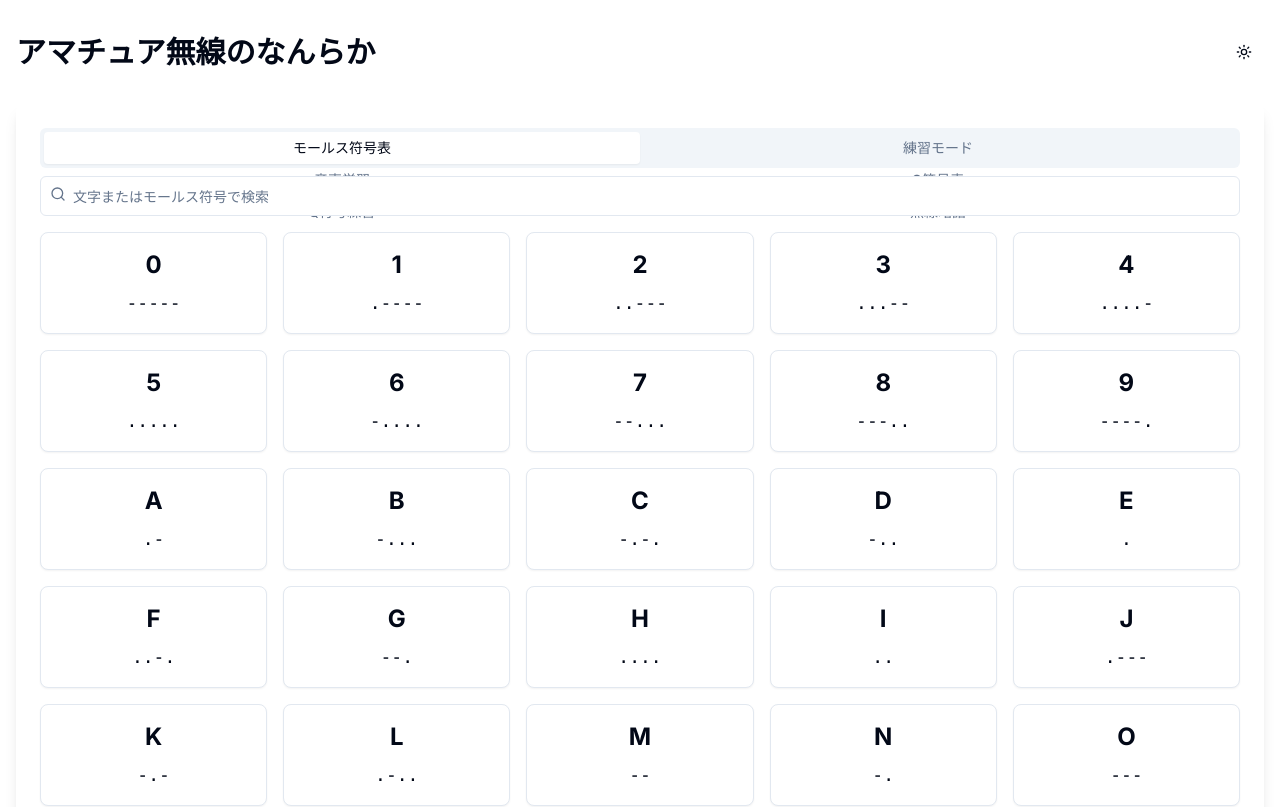
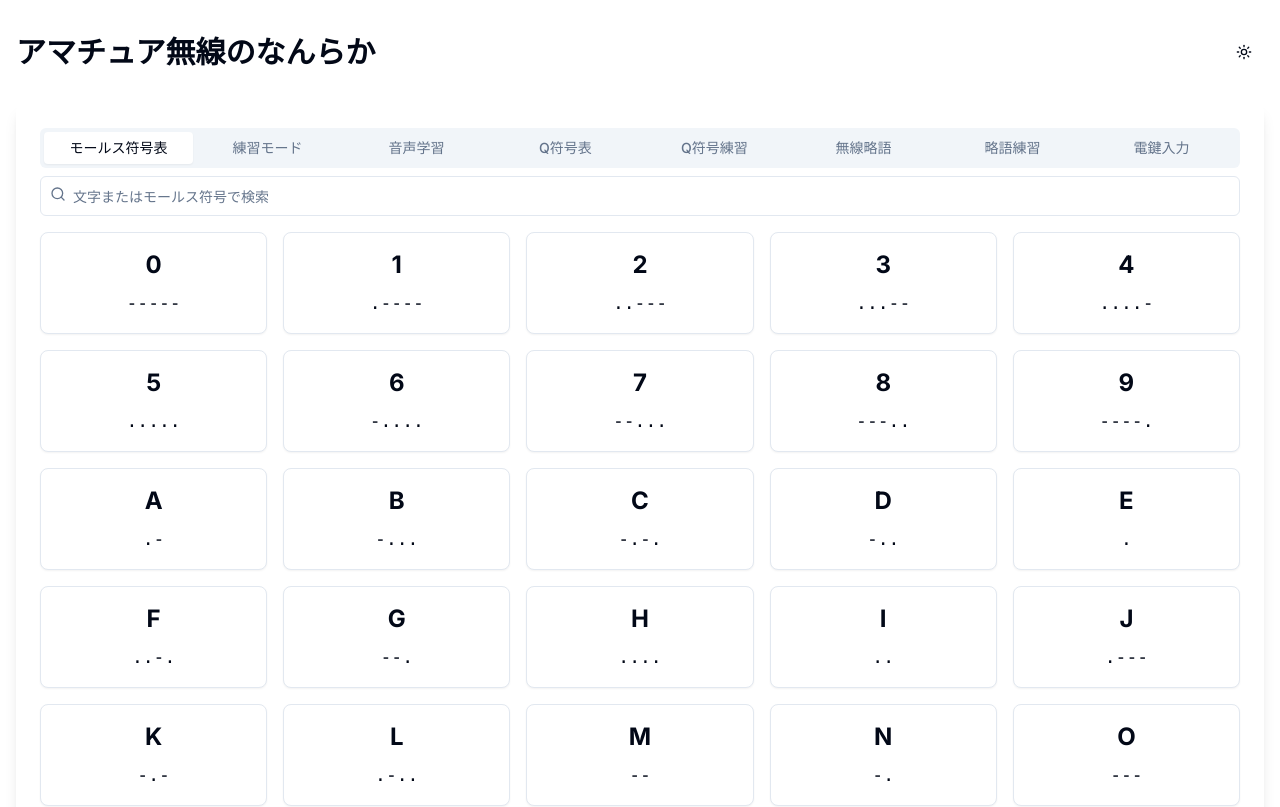
Before and after one commit to halka/morse-training-on-web, a Next.js app: page / in a window 1280 px wide. Shown: the top 807 px of the page. Built offline with nearby package versions, Linux system fonts and the light colour scheme.

Commit message:
Update morse-code-trainer.tsx

```diff
--- a/components/morse-code-trainer.tsx
+++ b/components/morse-code-trainer.tsx
@@ -17,7 +17,7 @@ export default function MorseCodeTrainer() {
   return (
     <div className="bg-card rounded-lg shadow-lg p-6">
       <Tabs defaultValue="chart" onValueChange={setActiveTab}>
-        <TabsList className="grid w-full grid-cols-2">
+        <TabsList className="grid w-full grid-cols-2grid grid-cols-2 sm:grid-cols-3 md:grid-cols-4 lg:grid-cols-8">
           <TabsTrigger value="chart">モールス符号表</TabsTrigger>
           <TabsTrigger value="practice">練習モード</TabsTrigger>
           <TabsTrigger value="audio">音声学習</TabsTrigger>
```
